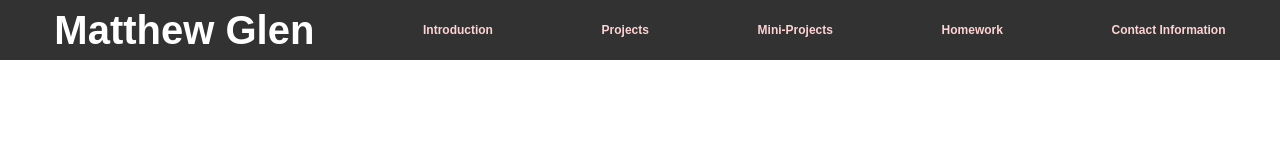
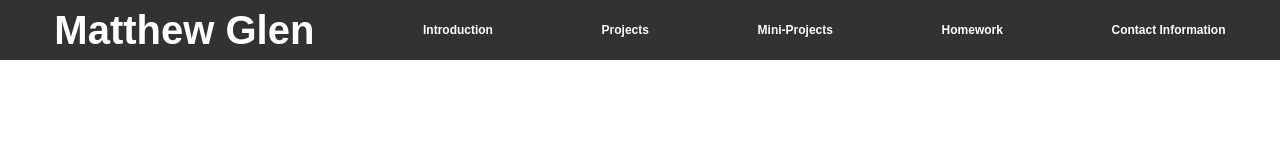
Before and after one commit to mwg2202/ProfessionalWebsite, a website built with webpack: page src/homepage.html in a window 1280 px wide. Shown: the top 160 px of the page. Built offline with nearby package versions, Linux system fonts and the light colour scheme.

Commit message:
updated submodules

```diff
--- a/src/homepage.scss
+++ b/src/homepage.scss
@@ -140,7 +140,7 @@ body {
         a {
             display: block !important;
             font-size: .5rem;
-            color: rgb(255, 211, 211);
+            color: white;
         }
 
     }
--- a/src/index.js
+++ b/src/index.js
@@ -2,6 +2,7 @@ import './homepage.scss';
 
 
 $(document).ready(function(){
+
     $('.projects').slick({
         dots: false,
         infinite: true,
```
Also changed, not shown: src/homepage.html (+0 -1 lines).
